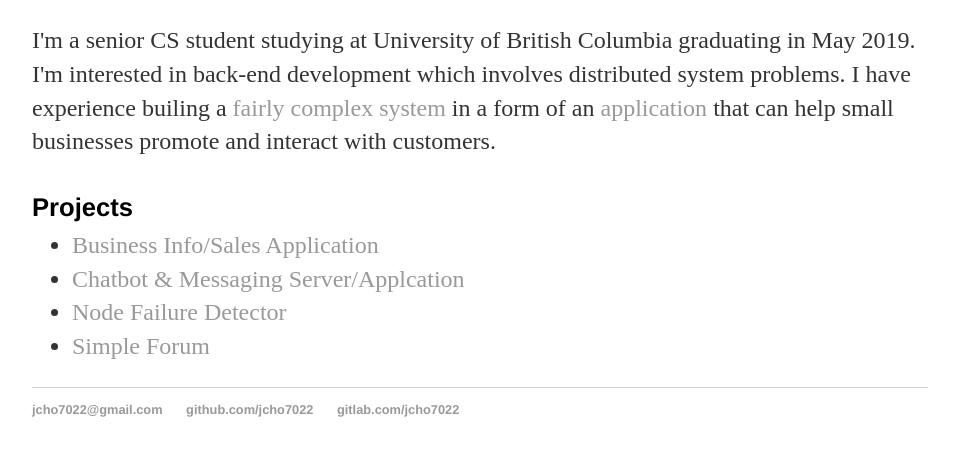
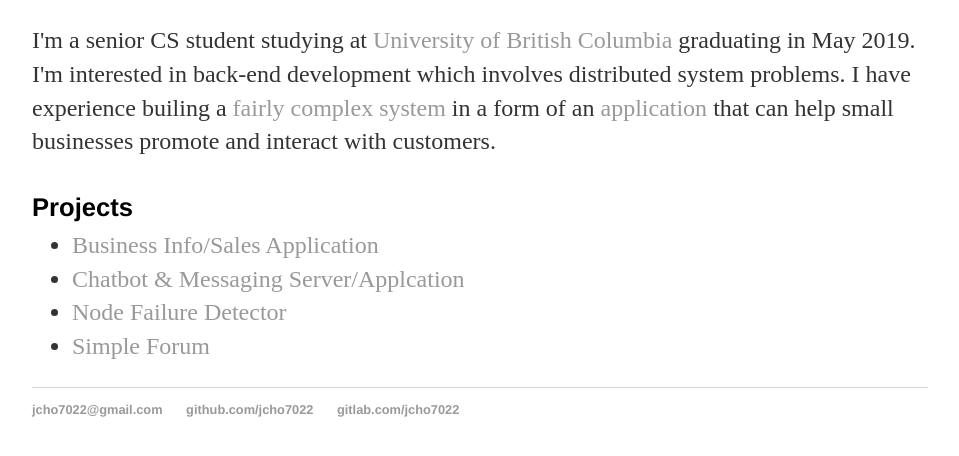
Before and after one commit to jcho7022/jcho7022.github.io, a Jekyll site: the page built from index.html, in a window 1280 px wide, cut to the strip 457-946 px from the top of the page. Shown: the top 456 px of the strip, without its empty margins (160-1119 px from the left). Built offline with Jekyll 4.4.1, drawn with Linux system fonts in a browser that asks for light colours; part of the change alters nothing that is shown.

```diff
--- a/index.html
+++ b/index.html
@@ -6,7 +6,7 @@ title: About James Cho
 	<h1>James Cho</h1>
 	<img src="head_shot.jpg" alt="head_shot" height="250px" width="250px">
 		<p>
-		I'm a senior CS student studying at University of British Columbia graduating in May 2019.
+		I'm a senior CS student studying at <a href="https://en.wikipedia.org/wiki/University_of_British_Columbia">University of British Columbia</a> graduating in May 2019.
 		I'm interested in back-end development which involves distributed system problems.
 		I have experience builing a <a href="/projects/float">fairly complex system</a> in
 		a form of an <a href="https://play.google.com/store/apps/details?id=com.floatapplication">application</a>
```
